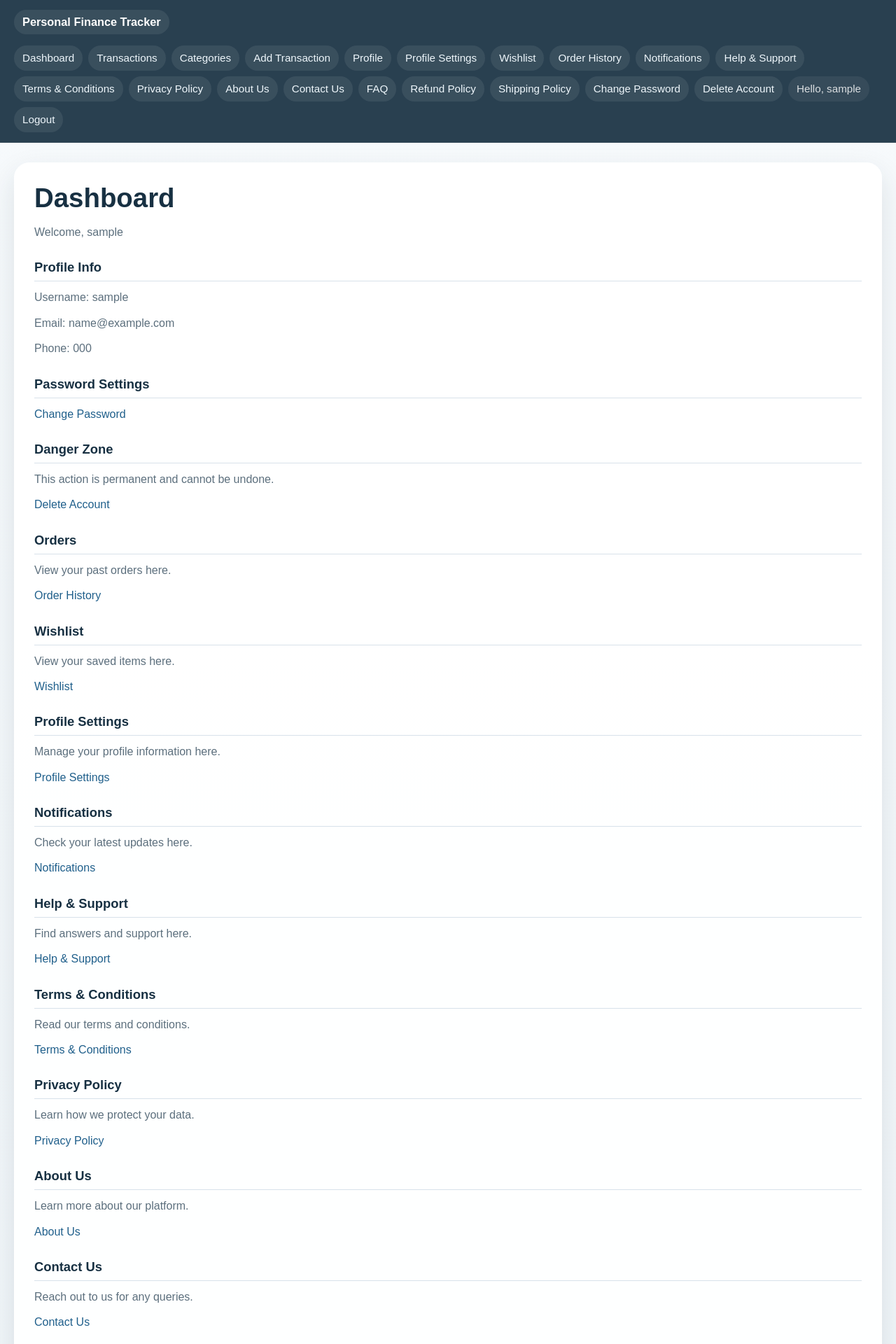
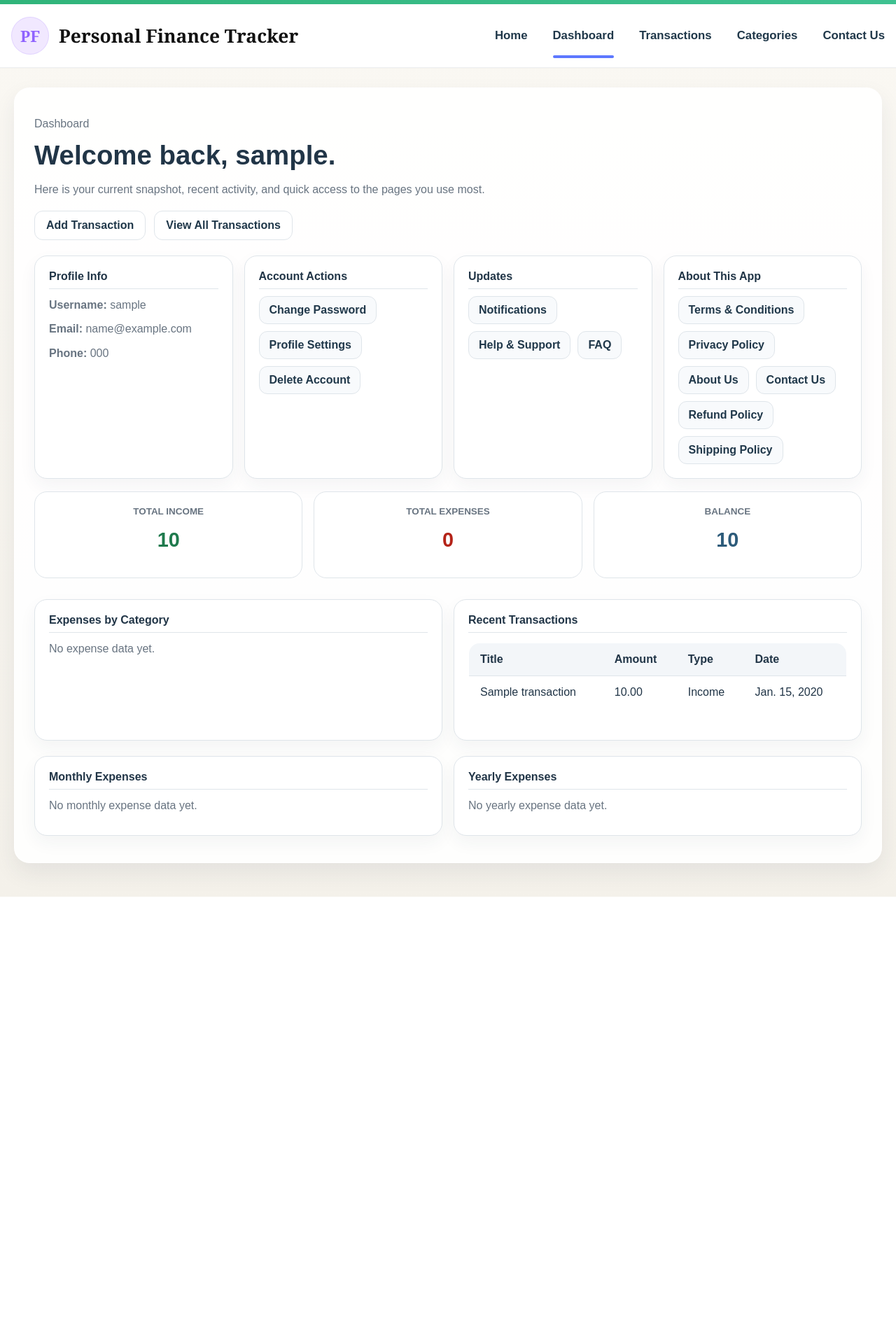
Before and after one commit to rajpaladiya2004/Personal-Finance-Tracker, a Django app: page /dashboard/ in a window 1280 px wide. Shown: the top 1920 px of the page at 70% size. After the commit the page ends 1281 px from the top, so only its background shows below. Run offline with Django 4.2, Linux system fonts and the light colour scheme; a user stored in the database is signed in; tables that the repository leaves empty hold one stand-in row (values such as "Sample post").

Commit message:
Revamp UI: header, dashboard, and styles

```diff
--- a/static/css/style.css
+++ b/static/css/style.css
@@ -1,16 +1,13 @@
 :root {
-    --bg: #edf3f7;
-    --surface: rgba(255, 255, 255, 0.92);
-    --surface-strong: #ffffff;
-    --text: #173042;
-    --muted: #5c6f7d;
-    --line: #d8e2ea;
-    --primary: #1f5f8b;
-    --primary-dark: #174968;
-    --accent: #d97706;
-    --success: #1f7a4d;
-    --danger: #b42318;
-    --shadow: 0 16px 40px rgba(23, 48, 66, 0.12);
+    --bg: #f4f1ea;
+    --surface: #ffffff;
+    --text: #213547;
+    --muted: #687481;
+    --line: #dfe5ea;
+    --accent: #37b08b;
+    --primary: #20384a;
+    --primary-light: #2f4f68;
+    --shadow: 0 14px 32px rgba(32, 56, 74, 0.08);
 }
 
 * {
@@ -26,8 +23,7 @@ html {
 body {
     font-family: Arial, sans-serif;
     color: var(--text);
-    background:
-        linear-gradient(180deg, #f7fafc 0%, #edf3f7 100%);
+    background: linear-gradient(180deg, #faf8f3 0%, #f4f1ea 100%);
     min-height: 100vh;
 }
 
@@ -37,81 +33,101 @@ a {
 }
 
 a:hover {
-    color: var(--primary-dark);
+    color: var(--primary-light);
 }
 
 .site-header {
-    position: sticky;
-    top: 0;
-    z-index: 20;
-    backdrop-filter: blur(10px);
-    background: rgba(23, 48, 66, 0.92);
-    border-bottom: 1px solid rgba(255, 255, 255, 0.08);
+    background: var(--surface);
+    border-bottom: 1px solid rgba(32, 56, 74, 0.08);
+    box-shadow: 0 1px 0 rgba(32, 56, 74, 0.02);
+}
+
+.site-header::before {
+    content: "";
+    display: block;
+    height: 6px;
+    background: linear-gradient(90deg, #30b47a 0%, #3fc191 100%);
 }
 
 .site-nav {
-    width: min(1240px, calc(100% - 32px));
+    width: min(1380px, calc(100% - 32px));
     margin: 0 auto;
-    padding: 14px 0;
+    padding: 18px 0;
     display: flex;
-    gap: 16px;
     align-items: center;
-    flex-wrap: wrap;
+    gap: 24px;
 }
 
 .brand {
-    font-size: 1.02rem;
-    font-weight: 700;
-    letter-spacing: 0;
-    color: #fff;
-    padding: 8px 12px;
-    border-radius: 999px;
-    background: rgba(255, 255, 255, 0.08);
+    flex: 0 0 auto;
+    display: inline-flex;
+    align-items: center;
+    gap: 14px;
+    color: #111;
     white-space: nowrap;
 }
 
-.nav-links {
-    display: flex;
-    flex-wrap: wrap;
-    gap: 8px;
+.brand-mark {
+    width: 54px;
+    height: 54px;
+    border-radius: 50%;
+    display: inline-flex;
     align-items: center;
+    justify-content: center;
+    background: #f1e8ff;
+    color: #8f62ff;
+    font-family: Georgia, "Times New Roman", serif;
+    font-size: 1.4rem;
+    font-weight: 700;
+    box-shadow: inset 0 0 0 1px rgba(143, 98, 255, 0.16);
 }
 
-.nav-links a,
-.nav-links span {
-    display: inline-flex;
+.brand-text {
+    font-family: Georgia, "Times New Roman", serif;
+    font-size: 1.65rem;
+    font-weight: 700;
+}
+
+.nav-links {
+    margin-left: auto;
+    display: flex;
     align-items: center;
-    min-height: 36px;
-    padding: 8px 12px;
-    border-radius: 999px;
-    font-size: 0.95rem;
-    line-height: 1;
+    justify-content: flex-end;
+    gap: 36px;
     white-space: nowrap;
 }
 
 .nav-links a {
-    color: #eef6fb;
-    background: rgba(255, 255, 255, 0.08);
-    transition: background-color 0.2s ease, transform 0.2s ease;
+    position: relative;
+    display: inline-flex;
+    align-items: center;
+    min-height: 44px;
+    color: #20384a;
+    font-size: 1.05rem;
+    font-weight: 700;
 }
 
 .nav-links a:hover {
-    color: #fff;
-    background: rgba(255, 255, 255, 0.16);
-    transform: translateY(-1px);
+    color: #111;
 }
 
-.nav-links span {
-    color: rgba(255, 255, 255, 0.82);
-    background: rgba(255, 255, 255, 0.06);
+.nav-links a.active::after {
+    content: "";
+    position: absolute;
+    left: 0;
+    right: 0;
+    bottom: -10px;
+    height: 4px;
+    border-radius: 999px;
+    background: #5d78ff;
 }
 
 .container {
     width: min(1240px, calc(100% - 32px));
     margin: 28px auto 48px;
     padding: 28px;
-    background: var(--surface);
-    border: 1px solid rgba(255, 255, 255, 0.7);
+    background: rgba(255, 255, 255, 0.9);
+    border: 1px solid rgba(255, 255, 255, 0.8);
     border-radius: 22px;
     box-shadow: var(--shadow);
 }
@@ -143,21 +158,77 @@ p {
     color: var(--muted);
 }
 
+.dashboard-hero {
+    margin-bottom: 14px;
+}
+
+.dashboard-hero p {
+    max-width: 760px;
+}
+
+.dashboard-grid {
+    display: grid;
+    grid-template-columns: repeat(auto-fit, minmax(240px, 1fr));
+    gap: 16px;
+    margin: 22px 0 10px;
+}
+
+.dashboard-grid-two {
+    grid-template-columns: repeat(auto-fit, minmax(300px, 1fr));
+}
+
+.dashboard-card {
+    background: #fff;
+    border: 1px solid var(--line);
+    border-radius: 18px;
+    padding: 20px;
+    box-shadow: 0 10px 24px rgba(32, 56, 74, 0.05);
+}
+
+.dashboard-card h2 {
+    margin-top: 0;
+    font-size: 1rem;
+}
+
+.dashboard-card p {
+    margin: 8px 0;
+}
+
+.link-stack {
+    display: flex;
+    flex-wrap: wrap;
+    gap: 10px;
+}
+
+.link-stack a {
+    display: inline-flex;
+    align-items: center;
+    min-height: 40px;
+    padding: 9px 14px;
+    border-radius: 12px;
+    background: #f8fafc;
+    border: 1px solid var(--line);
+    color: var(--primary);
+    font-weight: 700;
+}
+
+.link-stack a:hover {
+    background: #edf5fa;
+    color: var(--primary-light);
+}
+
 table {
-    display: block;
     width: 100%;
-    overflow-x: auto;
     border-collapse: collapse;
     margin: 14px 0 24px;
-    background: var(--surface-strong);
+    background: #fff;
     border: 1px solid var(--line);
     border-radius: 16px;
-    box-shadow: 0 10px 24px rgba(23, 48, 66, 0.06);
+    overflow: hidden;
 }
 
 table thead {
-    background: linear-gradient(180deg, #244f70 0%, #1f5f8b 100%);
-    color: #fff;
+    background: #f3f6f9;
 }
 
 table th,
@@ -261,19 +314,17 @@ button:hover {
 }
 
 .summary-box {
-    background: var(--surface-strong);
+    background: #fff;
     border: 1px solid var(--line);
     border-radius: 18px;
     padding: 20px;
     text-align: center;
-    box-shadow: 0 10px 24px rgba(23, 48, 66, 0.06);
 }
 
 .summary-box h3 {
     font-size: 0.84rem;
     color: var(--muted);
     text-transform: uppercase;
-    letter-spacing: 0;
     margin-bottom: 10px;
 }
 
@@ -284,15 +335,15 @@ button:hover {
 }
 
 .summary-box.income p {
-    color: var(--success);
+    color: #1f7a4d;
 }
 
 .summary-box.expense p {
-    color: var(--danger);
+    color: #b42318;
 }
 
 .summary-box.balance p {
-    color: var(--primary);
+    color: #2d5b7a;
 }
 
 .hero {
@@ -335,38 +385,17 @@ button:hover {
     border: 1px solid var(--line);
     color: var(--primary);
     font-weight: 700;
-    transition: transform 0.2s ease, border-color 0.2s ease, background-color 0.2s ease;
-}
-
-.page-actions a:hover {
-    background: #f6fafc;
-    border-color: rgba(31, 95, 139, 0.24);
-    color: var(--primary-dark);
-    transform: translateY(-1px);
 }
 
 .button-link {
-    background: var(--primary);
+    background: #20384a;
     color: #fff;
-    border: 1px solid transparent;
-    box-shadow: 0 10px 22px rgba(31, 95, 139, 0.18);
-}
-
-.button-link:hover {
-    color: #fff;
-    background: var(--primary-dark);
+    border-color: transparent;
 }
 
 .button-link.alt {
     background: #fff;
     color: var(--primary);
-    border-color: rgba(31, 95, 139, 0.18);
-    box-shadow: none;
-}
-
-.button-link.alt:hover {
-    color: var(--primary-dark);
-    background: #f6fafc;
 }
 
 ul {
--- a/templates/base.html
+++ b/templates/base.html
@@ -10,33 +10,17 @@
 <body>
     <header class="site-header">
         <nav class="site-nav">
-            <a class="brand" href="{% url 'expenses:home' %}">Personal Finance Tracker</a>
+            <a class="brand" href="{% url 'expenses:home' %}">
+                <span class="brand-mark">PF</span>
+                <span class="brand-text">Personal Finance Tracker</span>
+            </a>
+
             <div class="nav-links">
-                {% if request.user.is_authenticated %}
-                    <a href="{% url 'expenses:dashboard' %}">Dashboard</a>
-                    <a href="{% url 'expenses:transaction_list' %}">Transactions</a>
-                    <a href="{% url 'expenses:category_list' %}">Categories</a>
-                    <a href="{% url 'expenses:add_transaction' %}">Add Transaction</a>
-                    <a href="{% url 'expenses:profile' %}">Profile</a>
-                    <a href="{% url 'expenses:profile_settings' %}">Profile Settings</a>
-                    <a href="{% url 'expenses:wishlist' %}">Wishlist</a>
-                    <a href="{% url 'expenses:order_history' %}">Order History</a>
-                    <a href="{% url 'expenses:notifications' %}">Notifications</a>
-                    <a href="{% url 'expenses:help_support' %}">Help &amp; Support</a>
-                    <a href="{% url 'expenses:terms_conditions' %}">Terms &amp; Conditions</a>
-                    <a href="/privacy-policy/">Privacy Policy</a>
-                    <a href="{% url 'expenses:about_us' %}">About Us</a>
-                    <a href="{% url 'expenses:contact_us' %}">Contact Us</a>
-                    <a href="{% url 'expenses:faq' %}">FAQ</a>
-                    <a href="/refund-policy/">Refund Policy</a>
-                    <a href="/shipping-policy/">Shipping Policy</a>
-                    <a href="{% url 'expenses:change_password' %}">Change Password</a>
-                    <a href="{% url 'expenses:delete_account' %}">Delete Account</a>
-                    <span>Hello, {{ request.user.username }}</span>
-                    <a href="{% url 'expenses:logout' %}">Logout</a>
-                {% else %}
-                    <a href="{% url 'expenses:login' %}">Login</a>
-                {% endif %}
+                <a class="{% if request.resolver_match.url_name == 'home' %}active{% endif %}" href="{% url 'expenses:home' %}">Home</a>
+                <a class="{% if request.resolver_match.url_name == 'dashboard' %}active{% endif %}" href="{% url 'expenses:dashboard' %}">Dashboard</a>
+                <a class="{% if request.resolver_match.url_name == 'transaction_list' %}active{% endif %}" href="{% url 'expenses:transaction_list' %}">Transactions</a>
+                <a class="{% if request.resolver_match.url_name == 'category_list' %}active{% endif %}" href="{% url 'expenses:category_list' %}">Categories</a>
+                <a class="{% if request.resolver_match.url_name == 'contact_us' %}active{% endif %}" href="{% url 'expenses:contact_us' %}">Contact Us</a>
             </div>
         </nav>
     </header>
--- a/templates/expenses/dashboard.html
+++ b/templates/expenses/dashboard.html
@@ -3,68 +3,54 @@
 {% block title %}Dashboard - Personal Finance Tracker{% endblock %}
 
 {% block content %}
-    <h1>Dashboard</h1>
-    <p>Welcome, {{ user.username }}</p>
+    <section class="dashboard-hero">
+        <p class="eyebrow">Dashboard</p>
+        <h1>Welcome back, {{ user.username }}.</h1>
+        <p>Here is your current snapshot, recent activity, and quick access to the pages you use most.</p>
+        <div class="page-actions">
+            <a class="button-link" href="{% url 'expenses:add_transaction' %}">Add Transaction</a>
+            <a class="button-link alt" href="{% url 'expenses:transaction_list' %}">View All Transactions</a>
+        </div>
+    </section>
 
+    <section class="dashboard-grid">
+        <div class="dashboard-card">
             <h2>Profile Info</h2>
-    <p>Username: {{ user.username }}</p>
-    <p>Email: {{ user.email }}</p>
-    <p>Phone: {{ profile.phone_number }}</p>
+            <p><strong>Username:</strong> {{ user.username }}</p>
+            <p><strong>Email:</strong> {{ user.email }}</p>
+            <p><strong>Phone:</strong> {{ profile.phone_number|default:"Not added yet" }}</p>
+        </div>
 
-    <h2>Password Settings</h2>
-    <p><a href="{% url 'expenses:change_password' %}">Change Password</a></p>
+        <div class="dashboard-card">
+            <h2>Account Actions</h2>
+            <div class="link-stack">
+                <a href="{% url 'expenses:change_password' %}">Change Password</a>
+                <a href="{% url 'expenses:profile_settings' %}">Profile Settings</a>
+                <a href="{% url 'expenses:delete_account' %}">Delete Account</a>
+            </div>
+        </div>
 
-    <h2>Danger Zone</h2>
-    <p>This action is permanent and cannot be undone.</p>
-    <p><a href="{% url 'expenses:delete_account' %}">Delete Account</a></p>
+        <div class="dashboard-card">
+            <h2>Updates</h2>
+            <div class="link-stack">
+                <a href="/notifications/">Notifications</a>
+                <a href="/help-support/">Help &amp; Support</a>
+                <a href="{% url 'expenses:faq' %}">FAQ</a>
+            </div>
+        </div>
 
-    <h2>Orders</h2>
-    <p>View your past orders here.</p>
-    <p><a href="{% url 'expenses:order_history' %}">Order History</a></p>
-
-    <h2>Wishlist</h2>
-    <p>View your saved items here.</p>
-    <p><a href="{% url 'expenses:wishlist' %}">Wishlist</a></p>
-
-    <h2>Profile Settings</h2>
-    <p>Manage your profile information here.</p>
-    <p><a href="{% url 'expenses:profile_settings' %}">Profile Settings</a></p>
-
-    <h2>Notifications</h2>
-    <p>Check your latest updates here.</p>
-    <p><a href="/notifications/">Notifications</a></p>
-
-    <h2>Help & Support</h2>
-    <p>Find answers and support here.</p>
-    <p><a href="/help-support/">Help &amp; Support</a></p>
-
-    <h2>Terms & Conditions</h2>
-    <p>Read our terms and conditions.</p>
-    <p><a href="/terms-conditions/">Terms &amp; Conditions</a></p>
-
-    <h2>Privacy Policy</h2>
-    <p>Learn how we protect your data.</p>
-    <p><a href="/privacy-policy/">Privacy Policy</a></p>
-
-    <h2>About Us</h2>
-    <p>Learn more about our platform.</p>
-    <p><a href="/about-us/">About Us</a></p>
-
-    <h2>Contact Us</h2>
-    <p>Reach out to us for any queries.</p>
-    <p><a href="/contact-us/">Contact Us</a></p>
-
-    <h2>FAQ</h2>
-    <p>Find answers to common questions.</p>
-    <p><a href="/faq/">FAQ</a></p>
-
-    <h2>Refund Policy</h2>
-    <p>Learn about our refund process.</p>
-    <p><a href="/refund-policy/">Refund Policy</a></p>
-
-    <h2>Shipping Policy</h2>
-    <p>Learn about our shipping process.</p>
-    <p><a href="/shipping-policy/">Shipping Policy</a></p>
+        <div class="dashboard-card">
+            <h2>About This App</h2>
+            <div class="link-stack">
+                <a href="/terms-conditions/">Terms &amp; Conditions</a>
+                <a href="/privacy-policy/">Privacy Policy</a>
+                <a href="{% url 'expenses:about_us' %}">About Us</a>
+                <a href="{% url 'expenses:contact_us' %}">Contact Us</a>
+                <a href="/refund-policy/">Refund Policy</a>
+                <a href="/shipping-policy/">Shipping Policy</a>
+            </div>
+        </div>
+    </section>
 
     <div class="summary-boxes">
         <div class="summary-box income">
@@ -81,6 +67,8 @@
         </div>
     </div>
 
+    <section class="dashboard-grid dashboard-grid-two">
+        <div class="dashboard-card">
             <h2>Expenses by Category</h2>
             {% if category_expenses %}
                 <table>
@@ -102,51 +90,9 @@
             {% else %}
                 <p>No expense data yet.</p>
             {% endif %}
+        </div>
 
-    <h2>Monthly Expenses</h2>
-    {% if monthly_expenses %}
-        <table>
-            <thead>
-                <tr>
-                    <th>Month</th>
-                    <th>Total Spent</th>
-                </tr>
-            </thead>
-            <tbody>
-                {% for item in monthly_expenses %}
-                <tr>
-                    <td>{{ item.month|date:"F Y" }}</td>
-                    <td>{{ item.total }}</td>
-                </tr>
-                {% endfor %}
-            </tbody>
-        </table>
-    {% else %}
-        <p>No monthly expense data yet.</p>
-    {% endif %}
-
-    <h2>Yearly Expenses</h2>
-    {% if yearly_expenses %}
-        <table>
-            <thead>
-                <tr>
-                    <th>Year</th>
-                    <th>Total Spent</th>
-                </tr>
-            </thead>
-            <tbody>
-                {% for item in yearly_expenses %}
-                <tr>
-                    <td>{{ item.year|date:"Y" }}</td>
-                    <td>{{ item.total }}</td>
-                </tr>
-                {% endfor %}
-            </tbody>
-        </table>
-    {% else %}
-        <p>No yearly expense data yet.</p>
-    {% endif %}
-
+        <div class="dashboard-card">
             <h2>Recent Transactions</h2>
             {% if recent_transactions %}
                 <table>
@@ -172,9 +118,56 @@
             {% else %}
                 <p>No transactions yet.</p>
             {% endif %}
+        </div>
+    </section>
 
-    <p>
-        <a href="{% url 'expenses:add_transaction' %}">Add Transaction</a> |
-        <a href="{% url 'expenses:transaction_list' %}">View All Transactions</a>
-    </p>
+    <section class="dashboard-grid dashboard-grid-two">
+        <div class="dashboard-card">
+            <h2>Monthly Expenses</h2>
+            {% if monthly_expenses %}
+                <table>
+                    <thead>
+                        <tr>
+                            <th>Month</th>
+                            <th>Total Spent</th>
+                        </tr>
+                    </thead>
+                    <tbody>
+                        {% for item in monthly_expenses %}
+                        <tr>
+                            <td>{{ item.month|date:"F Y" }}</td>
+                            <td>{{ item.total }}</td>
+                        </tr>
+                        {% endfor %}
+                    </tbody>
+                </table>
+            {% else %}
+                <p>No monthly expense data yet.</p>
+            {% endif %}
+        </div>
+
+        <div class="dashboard-card">
+            <h2>Yearly Expenses</h2>
+            {% if yearly_expenses %}
+                <table>
+                    <thead>
+                        <tr>
+                            <th>Year</th>
+                            <th>Total Spent</th>
+                        </tr>
+                    </thead>
+                    <tbody>
+                        {% for item in yearly_expenses %}
+                        <tr>
+                            <td>{{ item.year|date:"Y" }}</td>
+                            <td>{{ item.total }}</td>
+                        </tr>
+                        {% endfor %}
+                    </tbody>
+                </table>
+            {% else %}
+                <p>No yearly expense data yet.</p>
+            {% endif %}
+        </div>
+    </section>
 {% endblock %}
```
Also changed, not shown: other parts of static/css/style.css (+36 -31 lines). Lines whose indentation alone changed are shown as unchanged.
